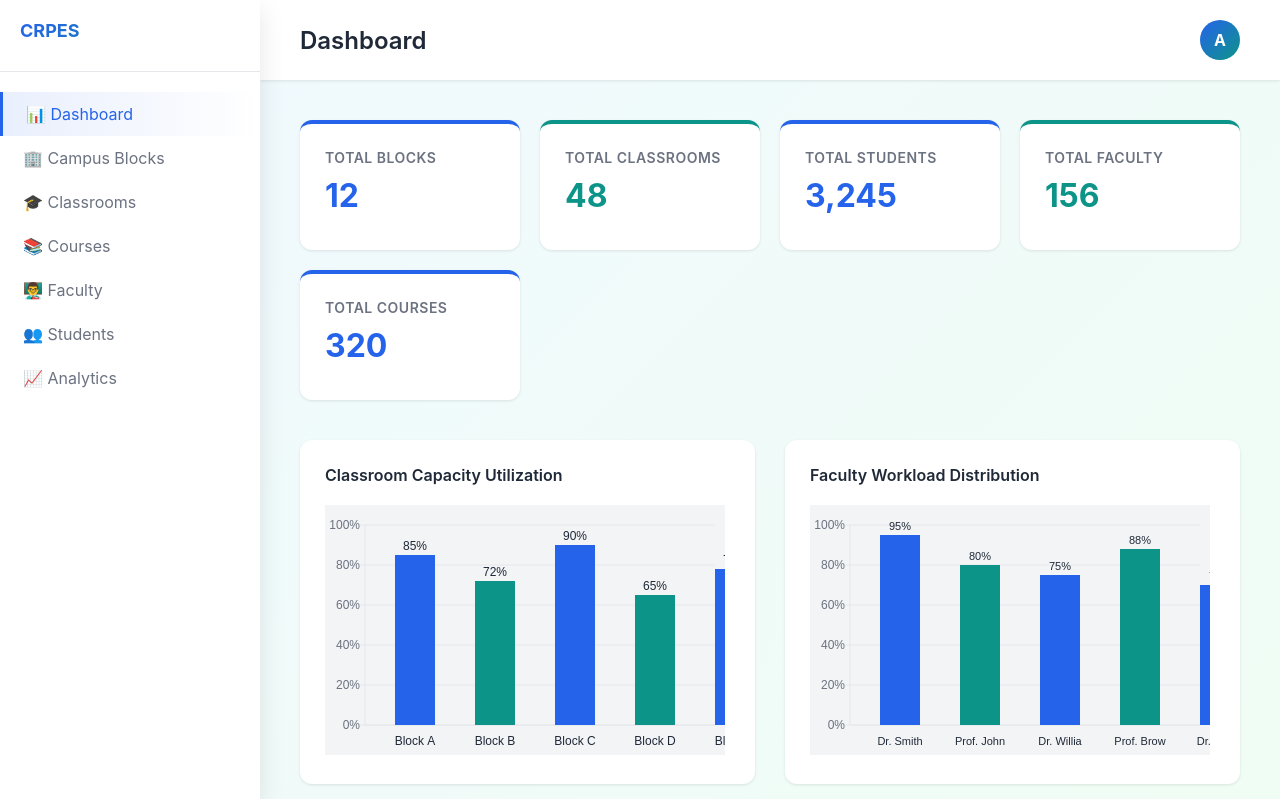
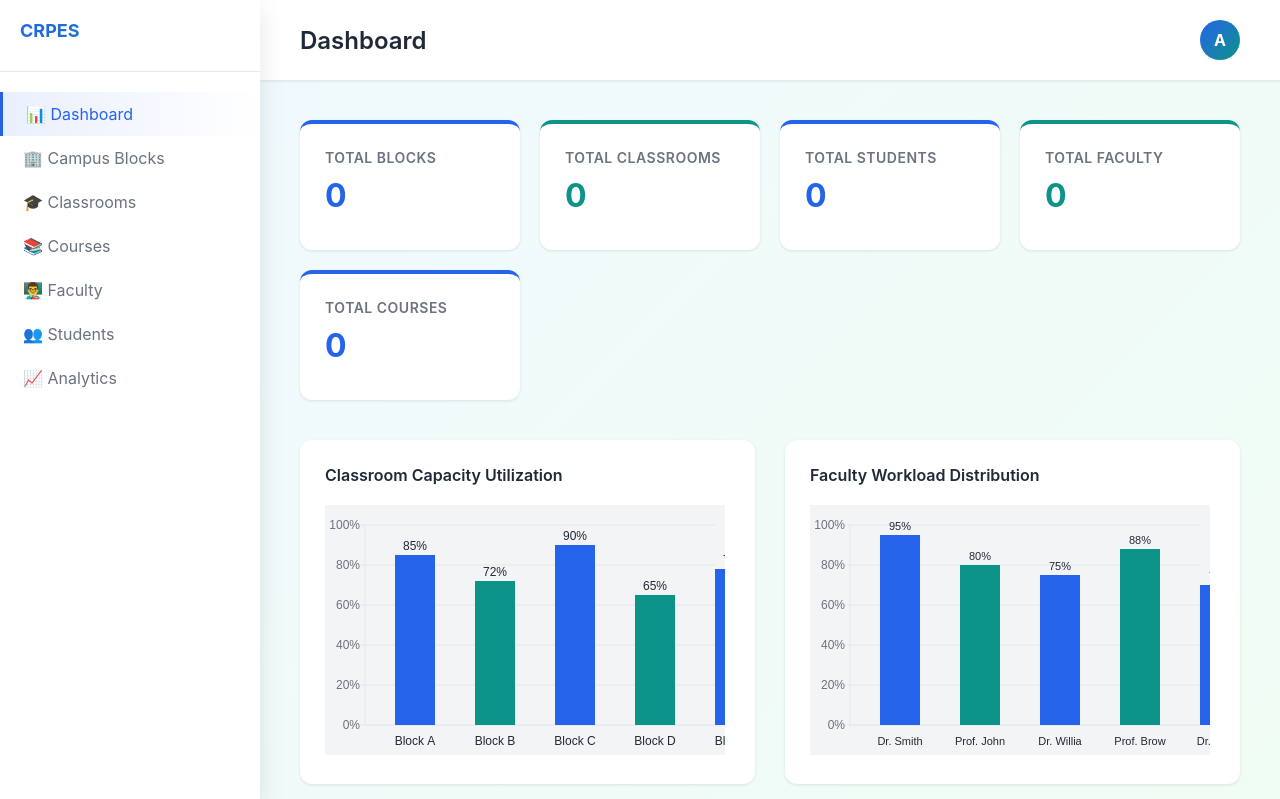
Before and after one commit to sandeepkumar9760/CampusInsight360, a Django app: page /dashboard/ in a window 1280 px wide. Shown: the top 799 px of the page. Run offline with Django 5.2, Linux system fonts and the light colour scheme; data that the repository does not hold is empty.

Commit message:
initial commit

```diff
--- a/campus360/backend_360/templates/index.html
+++ b/campus360/backend_360/templates/index.html
@@ -306,23 +306,23 @@
                 <div class="dashboard-grid">
                     <div class="card">
                         <div class="card-label">Total Blocks</div>
-                        <div class="card-value">12</div>
+                        <div class="card-value">{{total_blocks}}</div>
                     </div>
                     <div class="card teal">
                         <div class="card-label">Total Classrooms</div>
-                        <div class="card-value">48</div>
+                        <div class="card-value">{{total_blocks}}</div>
                     </div>
                     <div class="card">
                         <div class="card-label">Total Students</div>
-                        <div class="card-value">3,245</div>
+                        <div class="card-value">{{total_students}}</div>
                     </div>
                     <div class="card teal">
                         <div class="card-label">Total Faculty</div>
-                        <div class="card-value">156</div>
+                        <div class="card-value">{{total_faculty}}</div>
                     </div>
                     <div class="card">
                         <div class="card-label">Total Courses</div>
-                        <div class="card-value">320</div>
+                        <div class="card-value">{{total_courses}}</div>
                     </div>
                 </div>
 
```
Also changed, not shown: campus360/backend_360/templates/blocks.html (+0 -22 lines).
